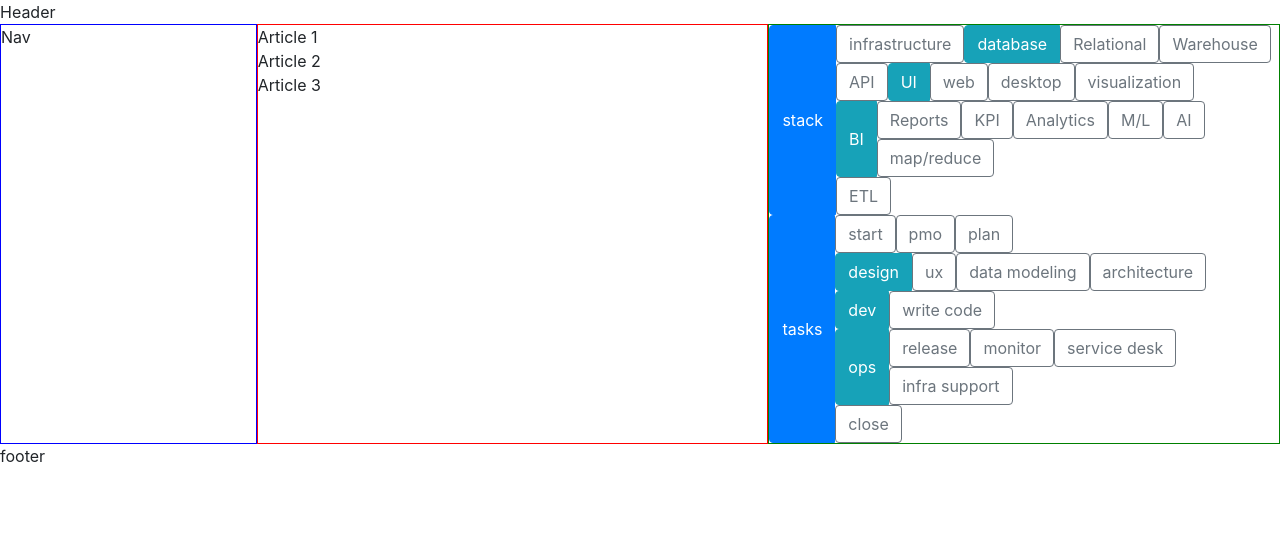
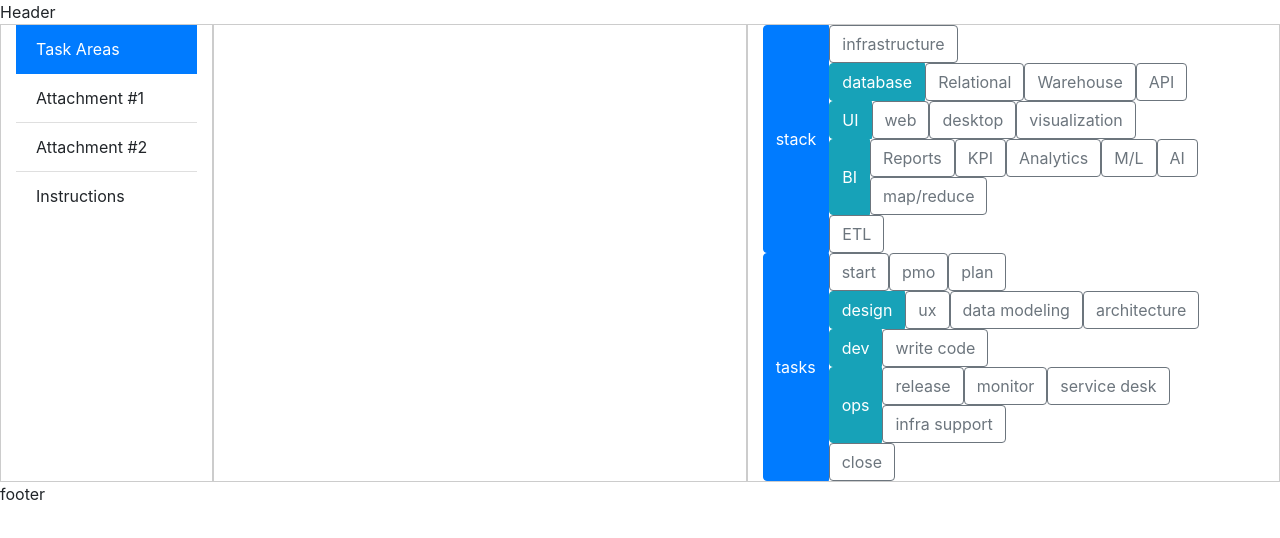
Before and after one commit to JeffreyMFarley/malta, a React (Create React App) app in the folder images/app/: page / in a window 1280 px wide. Shown: the top 538 px of the page. Built offline with nearby package versions, Linux system fonts and the light colour scheme.

Commit message:
feat: use bootstrap components for root layout

```diff
--- a/images/app/src/App.js
+++ b/images/app/src/App.js
@@ -1,6 +1,10 @@
 import './App.less'
-import 'bootstrap/dist/css/bootstrap.min.css';
+import 'bootstrap/dist/css/bootstrap.min.css'
+import Col from 'react-bootstrap/Col'
+import Container from 'react-bootstrap/Container'
+import ListGroup from 'react-bootstrap/ListGroup'
 import React from 'react'
+import Row from 'react-bootstrap/Row'
 import TagPanel from './components/TagPanel'
 
 /**
@@ -10,19 +14,23 @@ import TagPanel from './components/TagPanel'
 */
 function App() {
   return (
-    <div id="App">
-      <header>Header</header>
-      <main>
-        <nav>Nav</nav>
-        <section>
-          <article>Article 1</article>
-          <article>Article 2</article>
-          <article>Article 3</article>
-        </section>
-        <aside><TagPanel /></aside>
-      </main>
-      <footer>footer</footer>
-    </div>
+    <Container id="App" fluid>
+      <Row as="header">Header</Row>
+      <Row as="main">
+        <Col as="nav" xs={2}>
+          <ListGroup as="ul" variant="flush">
+            <ListGroup.Item as="li" active>Task Areas</ListGroup.Item>
+            <ListGroup.Item as="li">Attachment #1</ListGroup.Item>
+            <ListGroup.Item as="li">Attachment #2</ListGroup.Item>
+            <ListGroup.Item as="li">Instructions</ListGroup.Item>
+          </ListGroup>
+        </Col>
+        <Col as="section">
+        </Col>
+        <Col as="aside" xs={5}><TagPanel /></Col>
+      </Row>
+      <Row as="footer">footer</Row>
+    </Container>
   )
 }
 
--- a/images/app/src/App.less
+++ b/images/app/src/App.less
@@ -1,33 +1,13 @@
 body {
-    main {
-        display: flex;
-        flex-direction: row;
-    }
-
     section {
-        border: solid 1px red;
-
-        flex: 2;
-        flex-direction: column;
-        flex-wrap: wrap;
-
-        article {
-            flex: 1;
-        }
+        border: solid 1px #cccccc;
     }
 
     aside {
-        border: solid 1px green;
-
-        flex: 2;
+        border: solid 1px #cccccc;
     }
 
     nav {
-        border: solid 1px blue;
-
-        flex: 1;
-    }
-
-    header, footer {
+        border: solid 1px #cccccc;
     }
 }
```
